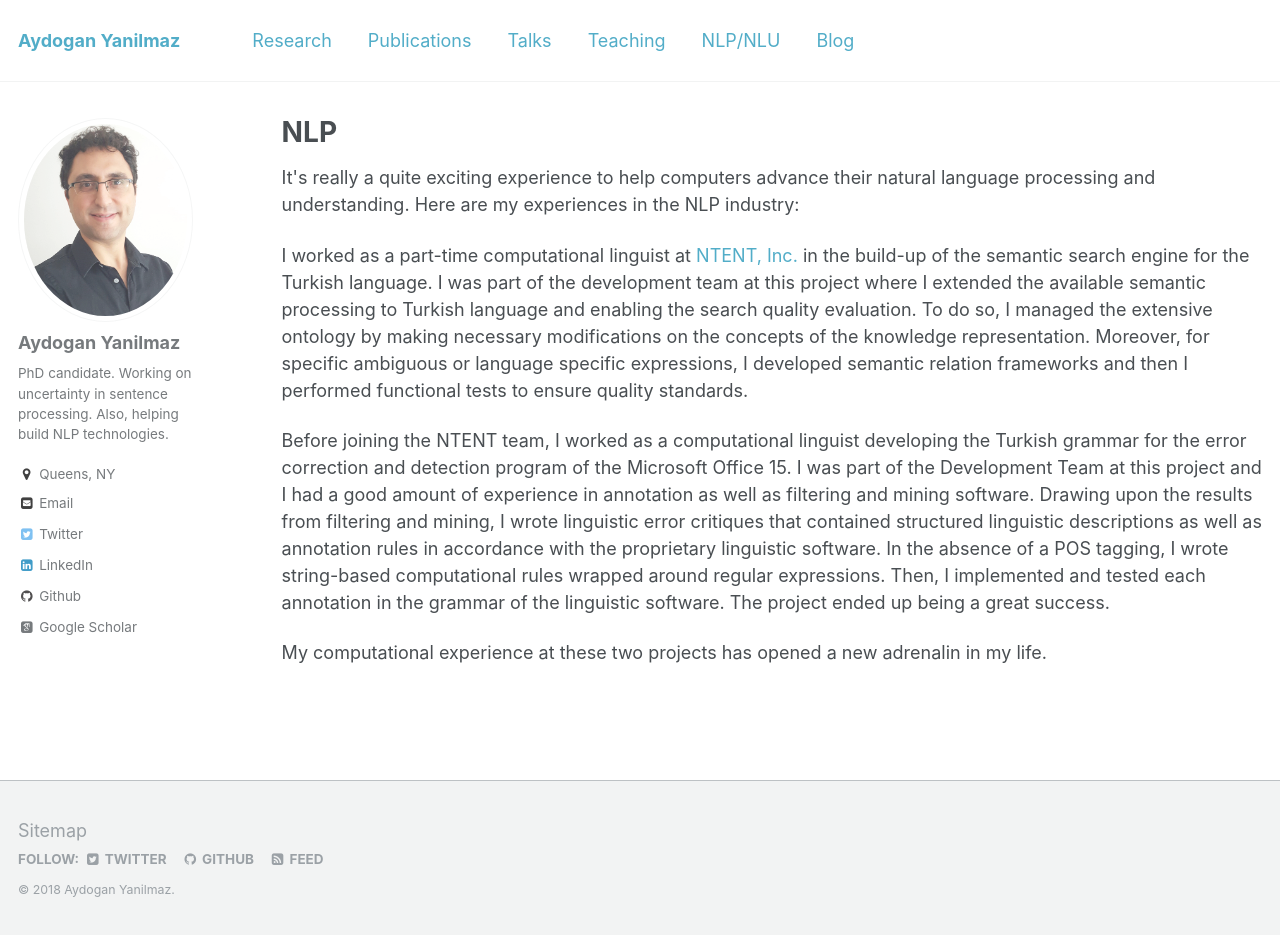
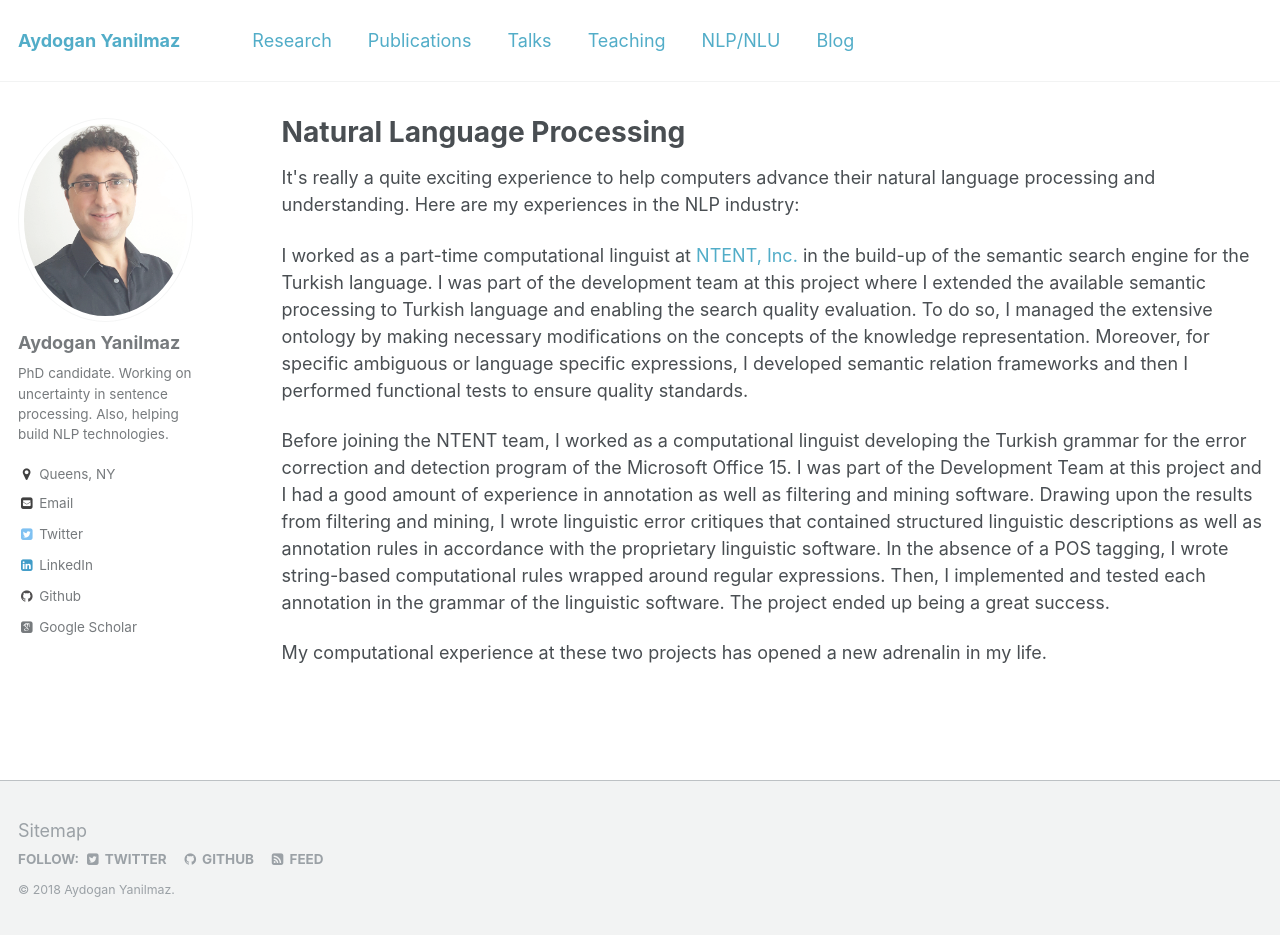
Before and after one commit to aydoganyanilmaz/aydoganyanilmaz.github.io, a Jekyll site: the page built from _pages/nlp.html, in a window 1280 px wide and 935 px high. Built offline with Jekyll 4.4.1, drawn with Linux system fonts in a browser that asks for light colours; some web fonts are replaced.

Commit message:
Update nlp.html

```diff
--- a/_pages/nlp.html
+++ b/_pages/nlp.html
@@ -1,6 +1,6 @@
 ---
 layout: archive
-title: "NLP"
+title: "Natural Language Processing"
 permalink: /nlp/
 author_profile: true
 ---
```
